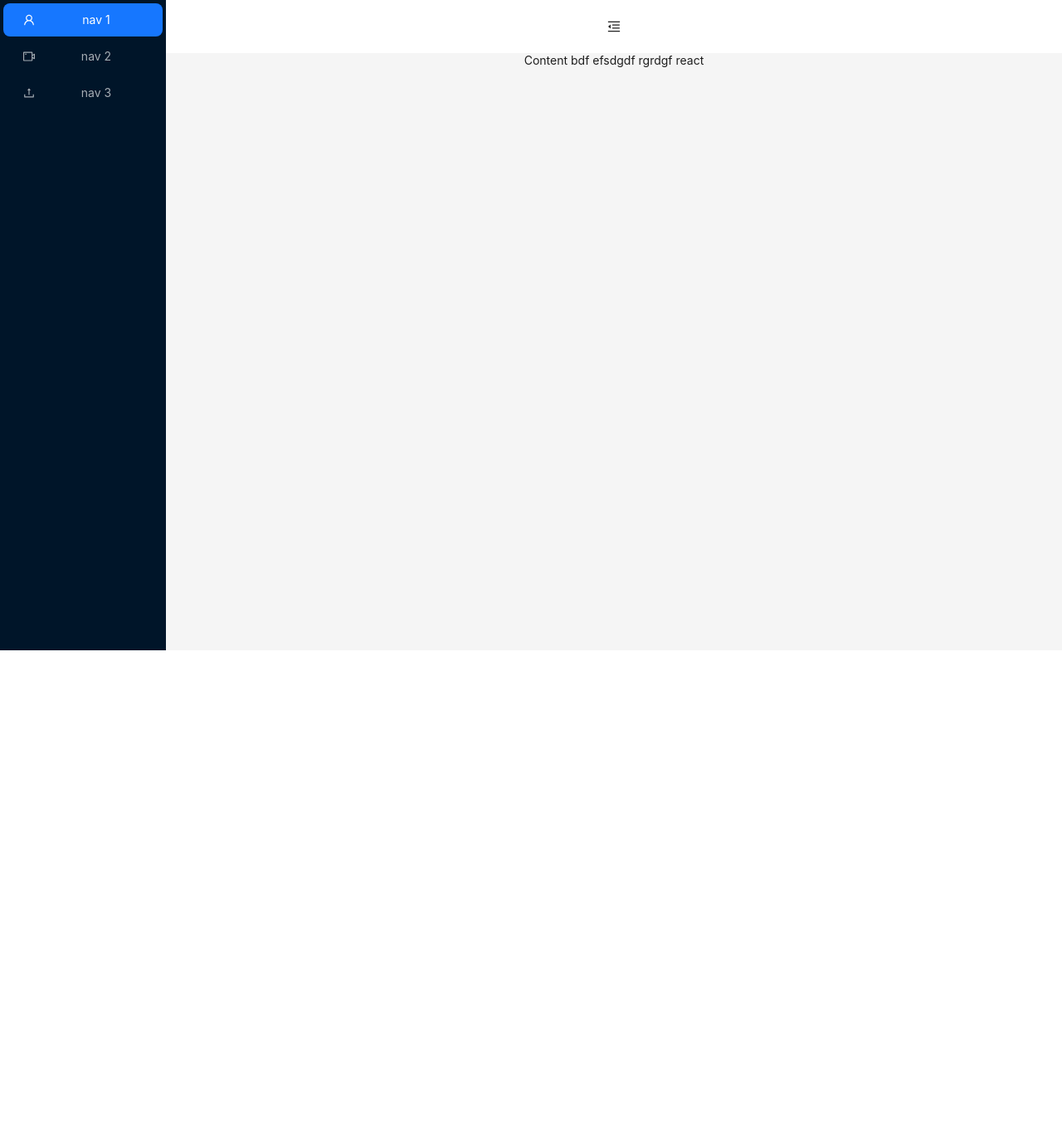
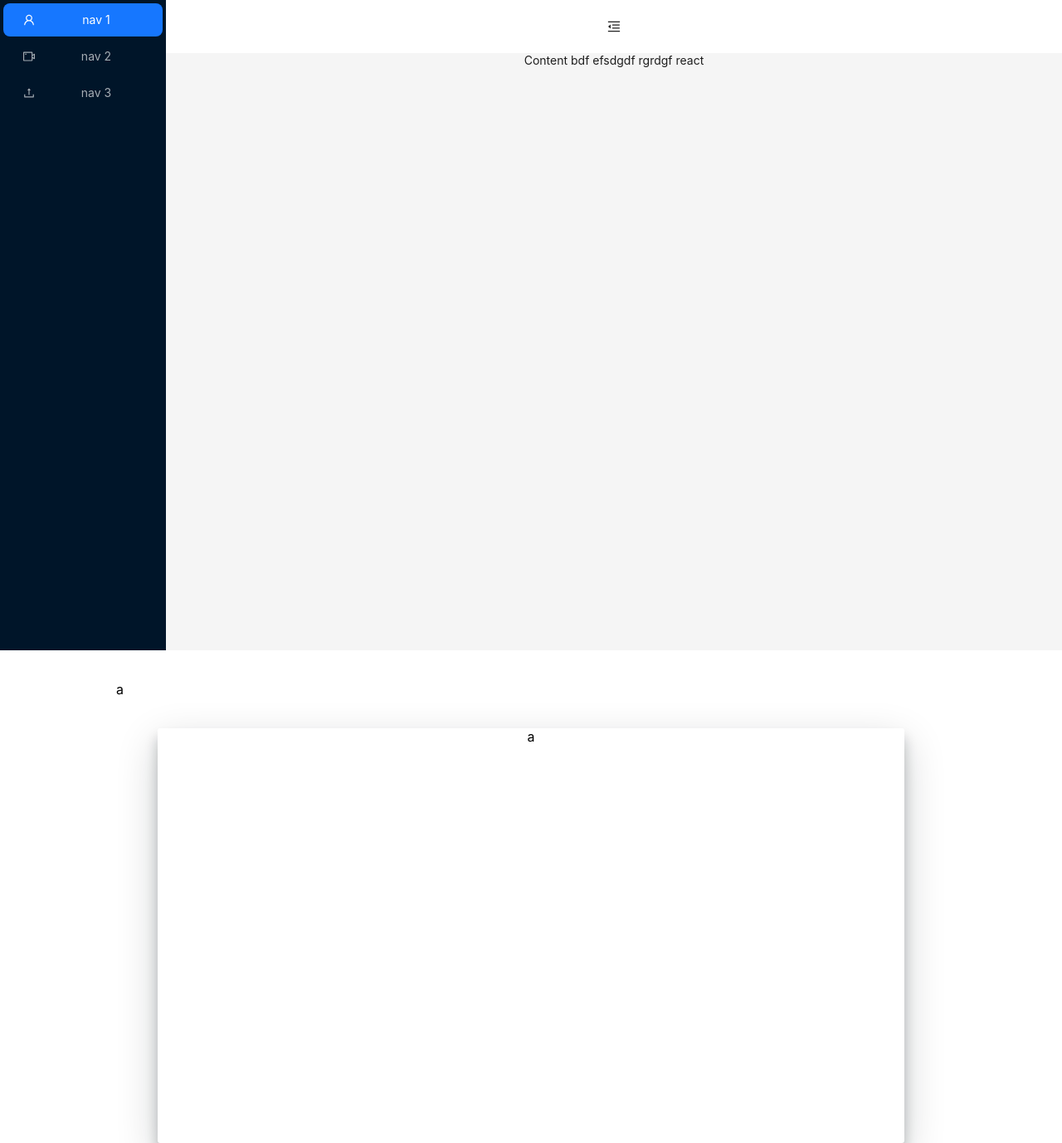
Before and after one commit to arpanam11/project_login_webpage, a React (Create React App) app in the folder myproject/: page / in a window 1280 px wide. Shown: the whole page at 83% size. Before the commit the page ends 800 px from the top, so only its background shows below. Built offline with nearby package versions, Linux system fonts and the light colour scheme.

Commit message:
login page create

```diff
--- a/myproject/src/App.js
+++ b/myproject/src/App.js
@@ -1,11 +1,13 @@
 import logo from './logo.svg';
 import './App.css';
 import Homepage from './component/Homepage';
+import Login from './component/Login';
 
 function App() {
   return (
     <div className="App">
      <Homepage/>
+     <Login/>
     </div>
   );
 }
--- a/myproject/src/component/Login.js
+++ b/myproject/src/component/Login.js
@@ -1,12 +1,14 @@
 import React, { useState } from 'react'
-
+import '../style/login.css';
 const Login = () => {
 const [username , setUsername]= useState('')
 const [password , setPassword]= useState('')
 
   return (
-    <div className=''>
-
+    <div>
+    <div className='landing_head'>a</div>
+    <div className='landing_h'>a</div>
+    <div className='landing_window'>a</div>
     </div>
   )
 }
--- /dev/null
+++ b/myproject/src/style/login.css
@@ -0,0 +1,33 @@
+.landing_head{
+    position: absolute;
+    top: 0;
+    left: 0;
+    z-index: -1;
+    width: 100%;
+    height: 222px;
+    background-color: #00a884;
+}
+.landing_window
+{
+    z-index: 2;
+    display: flex;
+    flex: none;
+    flex-direction: column;
+    width: 900px;
+    height:500px;
+    margin-right: auto;
+    margin-left: auto;
+    overflow: hidden;
+    background-color: #fff;
+    border-radius: 3px;
+    box-shadow: 0 17px 50px 0 rgba(11, 20, 26, .19), 0 12px 15px 0 rgba(11, 20, 26, .24);
+}
+.landing_h{
+    display: flex;
+    flex: none;
+    align-items: center;
+    justify-content: flex-start;
+    width: 1000px;
+    min-height: 39px;
+    margin: 27px auto 28px auto;
+}
```
